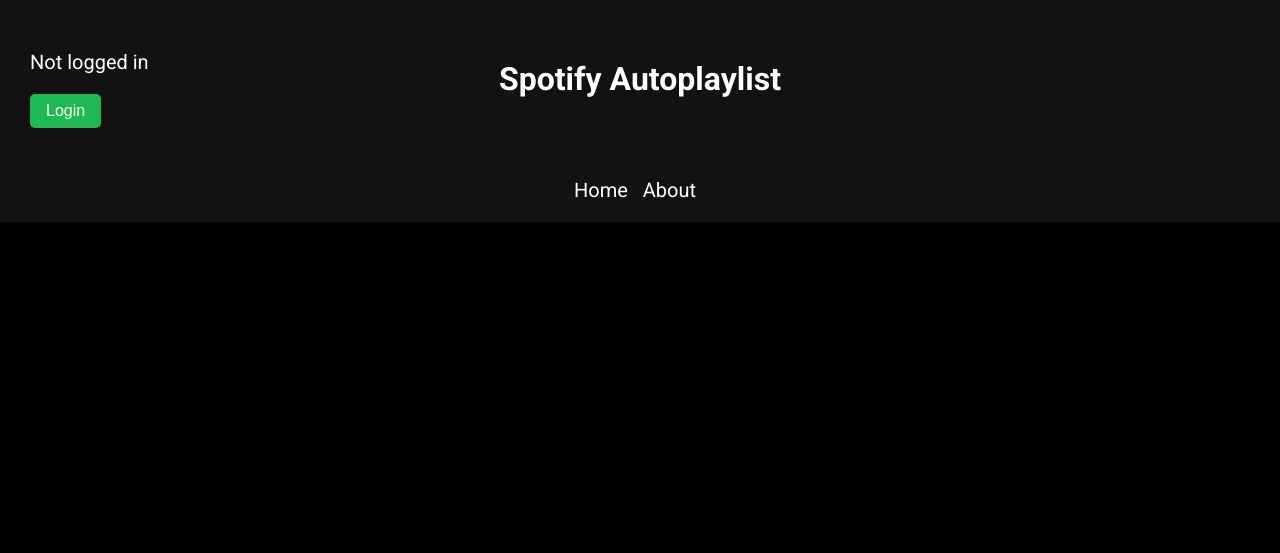
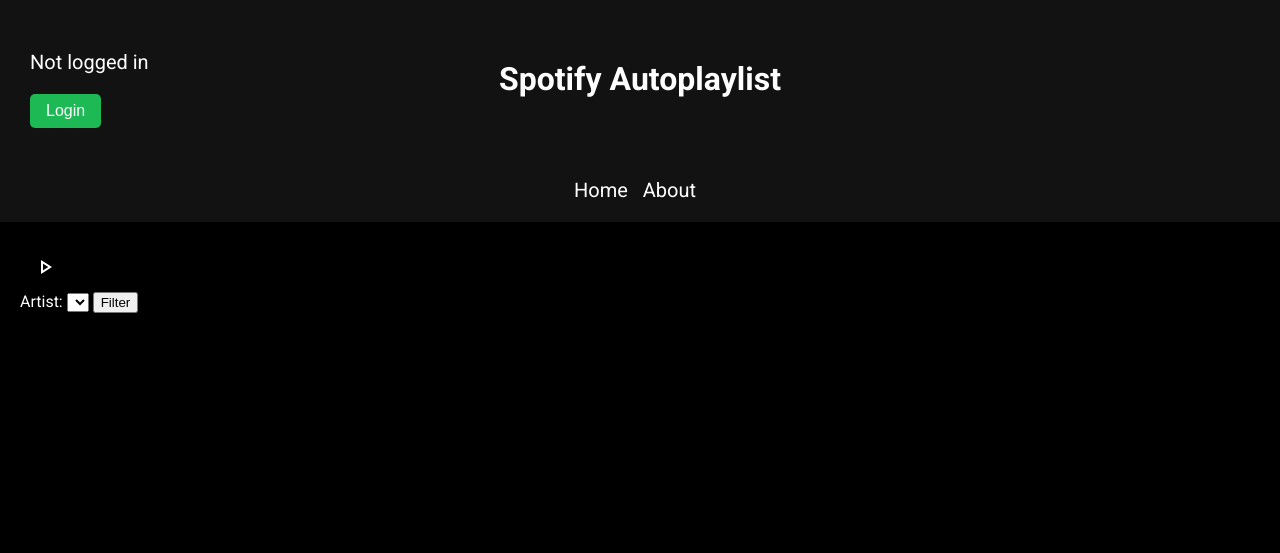
Before and after one commit to gorgonzola5000/FilterOutify, a Flask app: template flaskr/templates/playlist.html in a window 1280 px wide. Shown: the top 553 px of the page. Run offline with Flask 3, Linux system fonts and the light colour scheme; the template is opened without the code that fills it, so the values that code supplies are empty.

Commit message:
can now filter out artists

```diff
--- a/flaskr/__init__.py
+++ b/flaskr/__init__.py
@@ -1,12 +1,10 @@
 import base64
-from flask import Flask, url_for, render_template, request, redirect, session, jsonify
+from flask import Flask, url_for, render_template, request, redirect, session
 import urllib.parse
 import secrets
 import requests
 import dotenv
-import regex as re
-import json
-from flaskr.autoplaylist_utils import get_playlists, get_tracks, create_playlist, get_user_id
+from . import autoplaylist_utils
 
 app = Flask(__name__)
 app.debug = True
@@ -81,7 +79,7 @@
         if response.status_code == 200:
             # Save the authorization token in the session
             session['authorization_token'] = response_json['access_token']
-            get_user_id()
+            autoplaylist_utils.get_user_id()
             return redirect(url_for('index'))
         else:
             error = urllib.parse.urlencode({'error': f'response.status_code'})
@@ -100,20 +98,32 @@
 
 @app.route('/playlists')
 def playlists():
-    get_playlists()
+    autoplaylist_utils.get_playlists()
     user_playlists = session['user_playlists']
     return render_template('playlists.html', playlists=user_playlists)
 
 @app.route('/playlists/<playlist_id>', methods=['GET', 'POST'])
 def playlist(playlist_id):
-    playlist_info = session['user_playlists'][playlist_id]
-
     if request.method == 'POST':
-        create_playlist(playlist_id)
+        autoplaylist_utils.create_playlist(playlist_id)
         return redirect(url_for('playlist', playlist_id=playlist_id))
     else:
+        playlist_info = session['user_playlists'][playlist_id]
+        ap_playlist_id = playlist_info['ap_id']
         if playlist_info['ap_id'] == None:
             return render_template('playlist_no_ap_found.html', playlist_id=playlist_id)
         else:
-            tracks = get_tracks(playlist_id)
-            return render_template('playlist.html', tracks=tracks)
+            tracks = autoplaylist_utils.get_tracks(ap_playlist_id)
+            artist_set = list(set(track['artist'] for track in tracks.values()))
+            artist_set.sort()
+            return render_template('playlist.html', playlist_info=playlist_info, tracks=tracks, playlist_id=playlist_id, ap_playlist_id=ap_playlist_id, artists=artist_set)
+
+@app.route('/playlists/<playlist_id>/filter', methods=['POST'])
+def filter(playlist_id):
+    criteria = request.form.get('artist')
+    tracks_to_be_filtered_out = autoplaylist_utils.filter_tracks(playlist_id, criteria)
+    autoplaylist_utils.remove_tracks_from_ap_playlist(playlist_id, tracks_to_be_filtered_out)
+    return redirect(url_for('playlist', playlist_id=playlist_id))
+
+if __name__ == '__main__':
+    app.run()
--- /dev/null
+++ b/flaskr/static/playlist.css
@@ -0,0 +1,10 @@
+.play-button {
+    background: none;
+    border: none;
+    border-radius: 50%;
+    width: 50px;
+    height: 50px;
+    display: flex;
+    align-items: center;
+    justify-content: center;
+}
--- a/flaskr/templates/default.html
+++ b/flaskr/templates/default.html
@@ -3,6 +3,8 @@
   <head>
     <link href="https://fonts.googleapis.com/css2?family=Roboto:wght@400;700&display=swap" rel="stylesheet">
     <link rel="stylesheet" href="{{ url_for('static', filename='style.css') }}">
+    <link href="https://fonts.googleapis.com/icon?family=Material+Icons+Outlined" rel="stylesheet">
+    {% block head %} {% endblock %}
     <title>Spotify Autoplaylist - {% block title %}{% endblock %}</title>
   </head>
   <body>
--- a/flaskr/templates/playlist.html
+++ b/flaskr/templates/playlist.html
@@ -1,8 +1,30 @@
 {% extends "default.html" %}
-{% block title %}About this app{% endblock %}
+
+{% block head %}<link rel="stylesheet" type="text/css" href="{{ url_for('static', filename='playlist.css') }}">{% endblock %}
+{% block title %}Filtering {{playlist_info['name']}}{% endblock %}
+
 
 {% block content %}
+
+<a href="https://open.spotify.com/playlist/{{ap_playlist_id}}" target="_blank">
+    <button class="play-button">
+        <span class="material-icons-outlined">play_arrow</span>
+    </button>
+</a>
+
+<form action="/playlists/{{playlist_id}}/filter" method="post">
+    <label for="artist">Artist:</label>
+    <select id="artist" name="artist">
+        {% for artist in artists %}
+            <option value="{{artist}}">{{artist}}</option>
+        {% endfor %}
+    </select>
+    <input type="submit" value="Filter">
+</form>
+
 {% for id, track in tracks.items() %}
-<p>{{track['name']}}</p>
+<div class="track">
+    <p>{{track['name']}} - {{track['artist']}}</p>
+</div>
 {% endfor %}
 {% endblock %}
--- a/flaskr/templates/playlists.html
+++ b/flaskr/templates/playlists.html
@@ -1,5 +1,7 @@
 {% extends "default.html" %}
-{% block title %}About this app{% endblock %}
+
+{% block head %}<link rel="stylesheet" type="text/css" href="{{ url_for('static', filename='playlists.css') }}">{% endblock %}
+{% block title %}Your playlists{% endblock %}
 
 {% block content %}
 <div class="grid-container">
```
Also changed, not shown: flaskr/autoplaylist_utils.py (+45 -3 lines), flaskr/static/playlists.css (added, +31 -0 lines), flaskr/static/style.css (+0 -32 lines), flaskr/templates/index.html (added).
